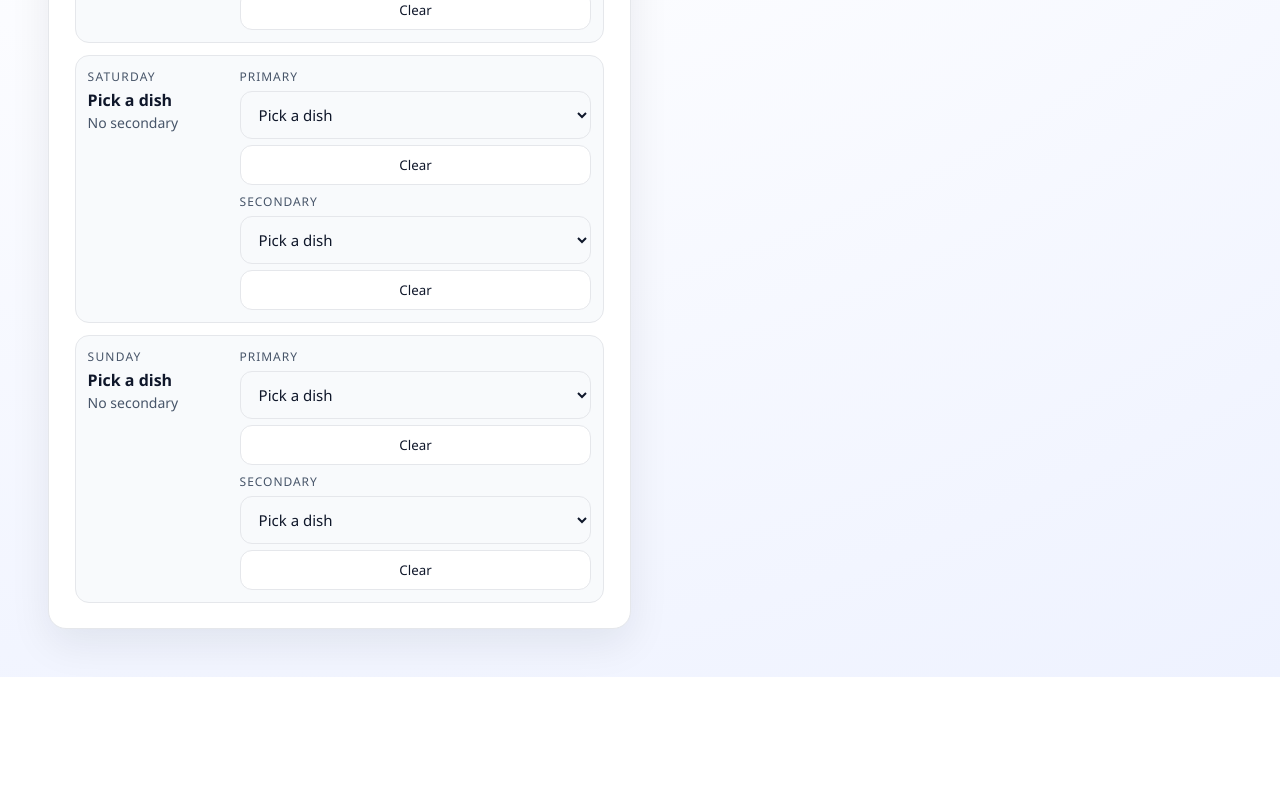
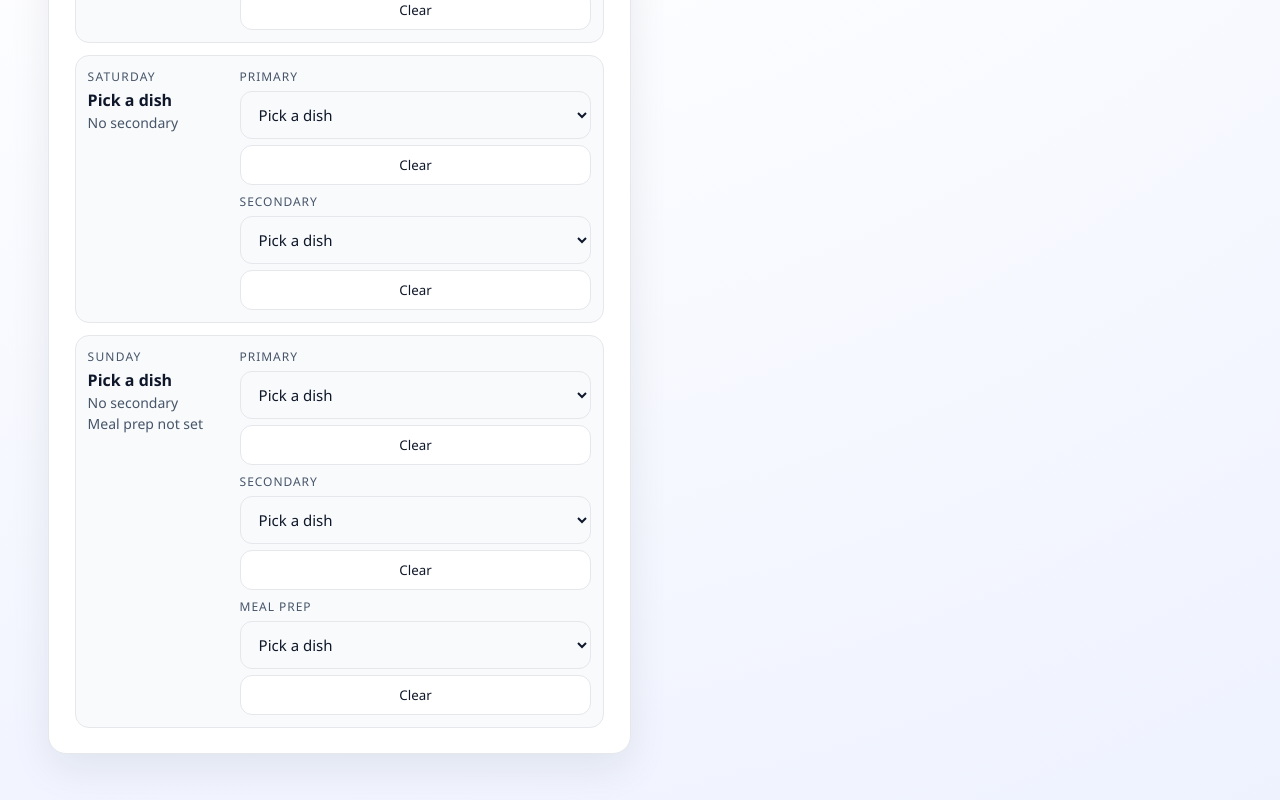
Before and after one commit to FeffCodeMaster/weekly-food-menu, a React (Create React App) app in the folder my-app/: page / in a window 1280 px wide. Shown: the part 1646-2446 px from the top of the page. Before the commit the page ends 2323 px from the top, so only its background shows below. Built offline with nearby package versions, Linux system fonts and the light colour scheme.

Commit message:
Adding meal prep section and some extra items in the list

```diff
--- a/my-app/src/App.tsx
+++ b/my-app/src/App.tsx
@@ -16,6 +16,7 @@ type Dish = {
 type DayPlan = {
   primary: string | null;
   secondary: string | null;
+  mealPrep: string | null;
 };
 
 const daysOfWeek = ['Monday', 'Tuesday', 'Wednesday', 'Thursday', 'Friday', 'Saturday', 'Sunday'];
@@ -29,7 +30,7 @@ const isBrowser = typeof window !== 'undefined' && typeof window.localStorage !=
 
 const createEmptyPlan = () =>
   daysOfWeek.reduce((acc, day) => {
-    acc[day] = { primary: null, secondary: null };
+    acc[day] = { primary: null, secondary: null, mealPrep: null };
     return acc;
   }, {} as Record<string, DayPlan>);
 
@@ -88,11 +89,12 @@ const loadPlanFromStorage = (): Record<string, DayPlan> => {
       daysOfWeek.forEach((day) => {
         const value = parsed[day];
         if (typeof value === 'string' || value === null) {
-          base[day] = { primary: value, secondary: null };
+          base[day] = { primary: value, secondary: null, mealPrep: null };
         } else if (value && typeof value === 'object') {
           const primary = typeof value.primary === 'string' || value.primary === null ? value.primary : null;
           const secondary = typeof value.secondary === 'string' || value.secondary === null ? value.secondary : null;
-          base[day] = { primary, secondary };
+          const mealPrep = typeof value.mealPrep === 'string' || value.mealPrep === null ? value.mealPrep : null;
+          base[day] = { primary, secondary, mealPrep };
         }
       });
     }
@@ -182,6 +184,7 @@ function App() {
     daysOfWeek.forEach((day) => {
       addIngredientsForDish(weeklyPlan[day]?.primary || null);
       addIngredientsForDish(weeklyPlan[day]?.secondary || null);
+      addIngredientsForDish(weeklyPlan[day]?.mealPrep || null);
     });
     return Object.values(counts).sort((a, b) => a.name.localeCompare(b.name));
   }, [dishes, weeklyPlan]);
@@ -285,13 +288,14 @@ function App() {
       Object.entries(prev).forEach(([day, planned]) => {
         const primary = planned.primary === dishId ? null : planned.primary;
         const secondary = planned.secondary === dishId ? null : planned.secondary;
-        updated[day] = { primary, secondary };
+        const mealPrep = planned.mealPrep === dishId ? null : planned.mealPrep;
+        updated[day] = { primary, secondary, mealPrep };
       });
       return updated;
     });
   };
 
-  const assignDishToDay = (day: string, slot: 'primary' | 'secondary', dishId: string) => {
+  const assignDishToDay = (day: string, slot: 'primary' | 'secondary' | 'mealPrep', dishId: string) => {
     setWeeklyPlan((prev) => {
       const dish = dishes.find((item) => item.id === dishId);
       if (dish?.special) {
@@ -299,6 +303,7 @@ function App() {
           const slots: Array<[string, string | null]> = [
             ['primary', planned.primary],
             ['secondary', planned.secondary],
+            ['mealPrep', planned.mealPrep],
           ];
           return slots.some(([slotName, plannedId]) => {
             if (existingDay === day && slotName === slot) return false;
@@ -325,7 +330,8 @@ function App() {
         Object.entries(prev).forEach(([day, planned]) => {
           const primary = planned.primary === dishId ? null : planned.primary;
           const secondary = planned.secondary === dishId ? null : planned.secondary;
-          updated[day] = { primary, secondary };
+          const mealPrep = planned.mealPrep === dishId ? null : planned.mealPrep;
+          updated[day] = { primary, secondary, mealPrep };
         });
         return updated;
       });
@@ -334,7 +340,7 @@ function App() {
 
   const plannedDishName = (dishId: string | null) => dishes.find((dish) => dish.id === dishId)?.name || 'Pick a dish';
 
-  const clearPlan = (day: string, slot: 'primary' | 'secondary') => assignDishToDay(day, slot, '');
+  const clearPlan = (day: string, slot: 'primary' | 'secondary' | 'mealPrep') => assignDishToDay(day, slot, '');
 
   const toggleAvailable = (name: string, available: boolean) => {
     const key = ingredientKey(name);
@@ -404,11 +410,12 @@ function App() {
     setCopyStatus('idle');
   };
 
-  const hasSpecialElsewhere = (day: string, slot: 'primary' | 'secondary') => {
+  const hasSpecialElsewhere = (day: string, slot: 'primary' | 'secondary' | 'mealPrep') => {
     return Object.entries(weeklyPlan).some(([existingDay, planned]) => {
       const slots: Array<[string, string | null]> = [
         ['primary', planned.primary],
         ['secondary', planned.secondary],
+        ['mealPrep', planned.mealPrep],
       ];
       return slots.some(([slotName, plannedId]) => {
         if (existingDay === day && slotName === slot) return false;
@@ -655,6 +662,11 @@ function App() {
                       <p className="day-subdish">
                         {weeklyPlan[day]?.secondary ? plannedDishName(weeklyPlan[day]?.secondary || null) : 'No secondary'}
                       </p>
+                      {day === 'Sunday' && (
+                        <p className="day-subdish">
+                          {weeklyPlan[day]?.mealPrep ? plannedDishName(weeklyPlan[day]?.mealPrep || null) : 'Meal prep not set'}
+                        </p>
+                      )}
                     </div>
                     <div className="day-actions">
                       <div className="select-group">
@@ -701,6 +713,30 @@ function App() {
                           Clear
                         </button>
                       </div>
+                      {day === 'Sunday' && (
+                        <div className="select-group">
+                          <label className="select-label">Meal prep</label>
+                          <select
+                            value={weeklyPlan[day]?.mealPrep || ''}
+                            onChange={(event) => assignDishToDay(day, 'mealPrep', event.target.value)}
+                          >
+                            <option value="">Pick a dish</option>
+                            {dishOptions.map((dish) => {
+                              const specialDish = dishes.find((item) => item.id === dish.value);
+                              const isDisabled = specialDish?.special && hasSpecialElsewhere(day, 'mealPrep');
+                              return (
+                                <option key={dish.value} value={dish.value} disabled={isDisabled}>
+                                  {dish.label}
+                                  {specialDish?.special ? ' (special)' : ''}
+                                </option>
+                              );
+                            })}
+                          </select>
+                          <button className="ghost" type="button" onClick={() => clearPlan(day, 'mealPrep')}>
+                            Clear
+                          </button>
+                        </div>
+                      )}
                     </div>
                   </div>
                 ))}
@@ -727,7 +763,8 @@ function App() {
                     {(() => {
                       const primaryName = weeklyPlan[day]?.primary ? plannedDishName(weeklyPlan[day]?.primary) : '';
                       const secondaryName = weeklyPlan[day]?.secondary ? plannedDishName(weeklyPlan[day]?.secondary) : '';
-                      const names = [primaryName, secondaryName].filter(Boolean).join(' • ');
+                      const mealPrepName = weeklyPlan[day]?.mealPrep ? plannedDishName(weeklyPlan[day]?.mealPrep) : '';
+                      const names = [primaryName, secondaryName, mealPrepName].filter(Boolean).join(' • ');
                       return names || 'Not planned';
                     })()}
                   </span>
--- a/my-app/src/defaultDishes.json
+++ b/my-app/src/defaultDishes.json
@@ -174,5 +174,16 @@
     "includeInPlanner": true,
     "isDefault": true,
     "special": true
+  },
+  {
+    "id": "chicken-rise",
+    "name": "Kyckling och Ris",
+    "ingredients": [
+      "Kycklingfilé 1000g",
+      "Ris"
+    ],
+    "includeInPlanner": true,
+    "isDefault": true,
+    "special": false
   }
 ]
--- a/my-app/src/extraItems.json
+++ b/my-app/src/extraItems.json
@@ -17,5 +17,6 @@
   "Knäckebröd",
   "Yoghurt/Fil",
   "Musli",
-  "Frukt"
+  "Frukt",
+  "Croissant"
 ]
--- a/my-app/src/otherItems.json
+++ b/my-app/src/otherItems.json
@@ -8,5 +8,6 @@
   "Blöjor",
   "Fryspåsar",
   "Flytande tvål",
-  "Städspray"
+  "Städspray",
+  "Bakplåtspapper"
 ]
```
